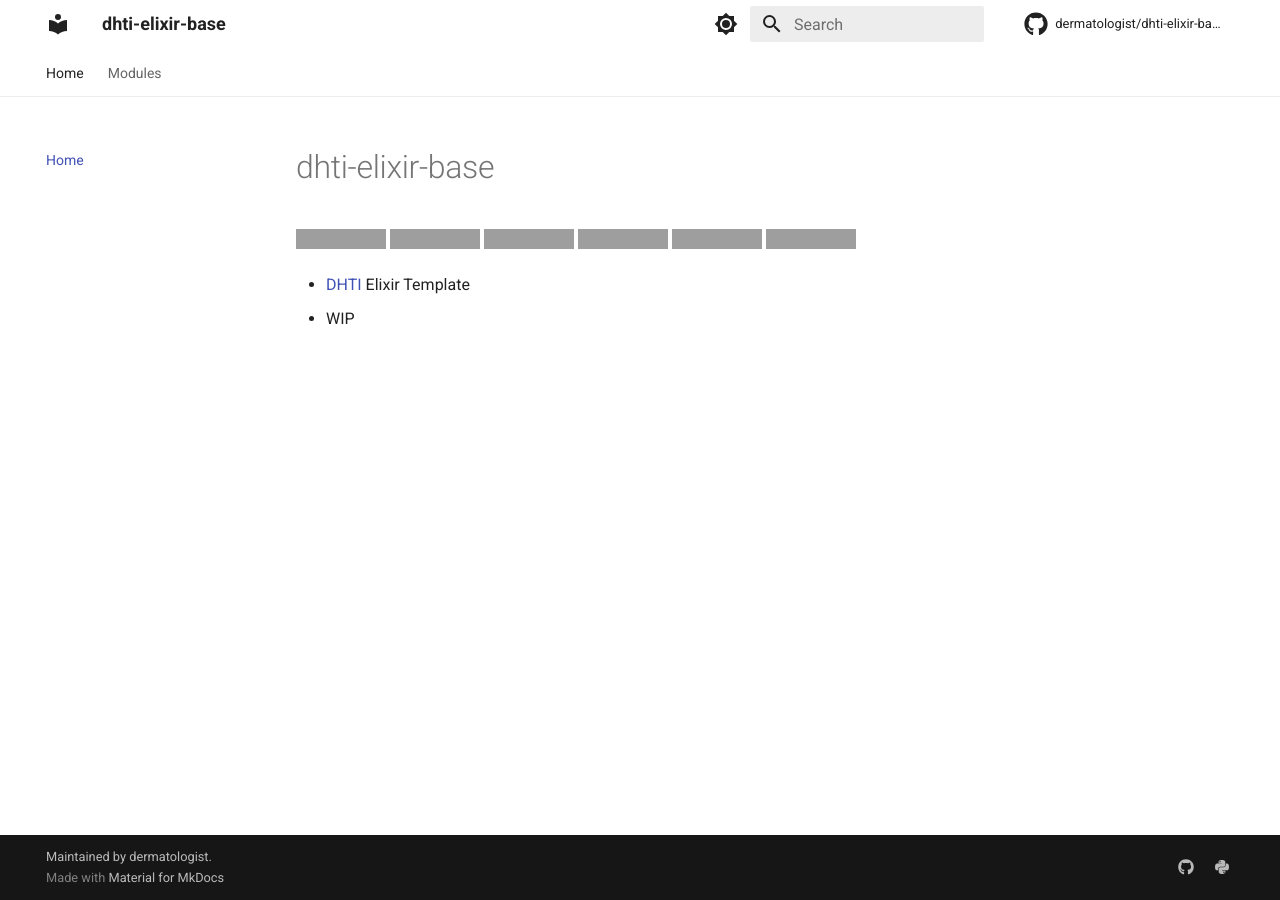
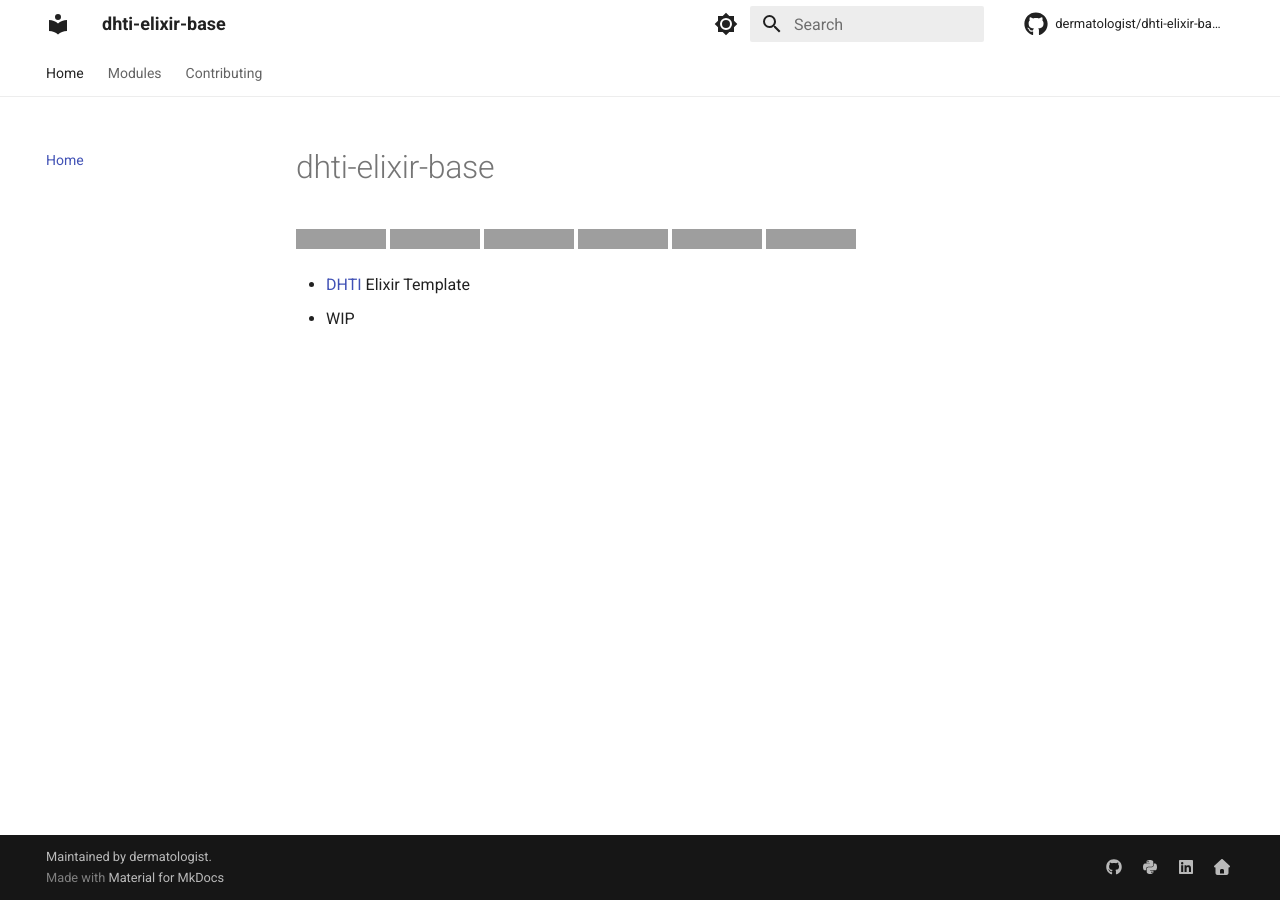
Before and after one commit to dermatologist/dhti-elixir-base, an MkDocs documentation site: the page built from docs/index.md, in a window 1280 px wide. Built offline with MkDocs 1.6.1 and Material for MkDocs 9.7.7, drawn with Linux system fonts in a browser that asks for light colours; comment, search, counter and statistics services are not loaded; grey boxes are pictures that could not be loaded.

Commit message:
Add contributing guidelines and update copyright information in mkdocs.yml

```diff
--- a/mkdocs.yml
+++ b/mkdocs.yml
@@ -5,11 +5,13 @@ site_description: This is a template repository for Python projects that use uv
 site_author: Bell Eapen
 edit_uri: edit/main/docs/
 repo_name: dermatologist/dhti-elixir-base
-copyright: Maintained by <a href="https://dermatologist.com">dermatologist</a>.
+copyright: Maintained by <a href="https://github.com/dermatologist">dermatologist</a>.
 
 nav:
   - Home: index.md
   - Modules: modules.md
+  - Contributing: contributing.md
+
 plugins:
   - search
   - mkdocstrings:
@@ -44,6 +46,10 @@ extra:
       link: https://github.com/dermatologist/dhti-elixir-base
     - icon: fontawesome/brands/python
       link: https://pypi.org/project/dhti-elixir-base
+    - icon: fontawesome/brands/linkedin
+      link: https://www.linkedin.com/in/beapen
+    - icon: fontawesome/solid/home
+      link: https://nuchange.ca
 
 markdown_extensions:
   - toc:
```
Also changed, not shown: docs/contributing.md (added, +1 -0 lines).
